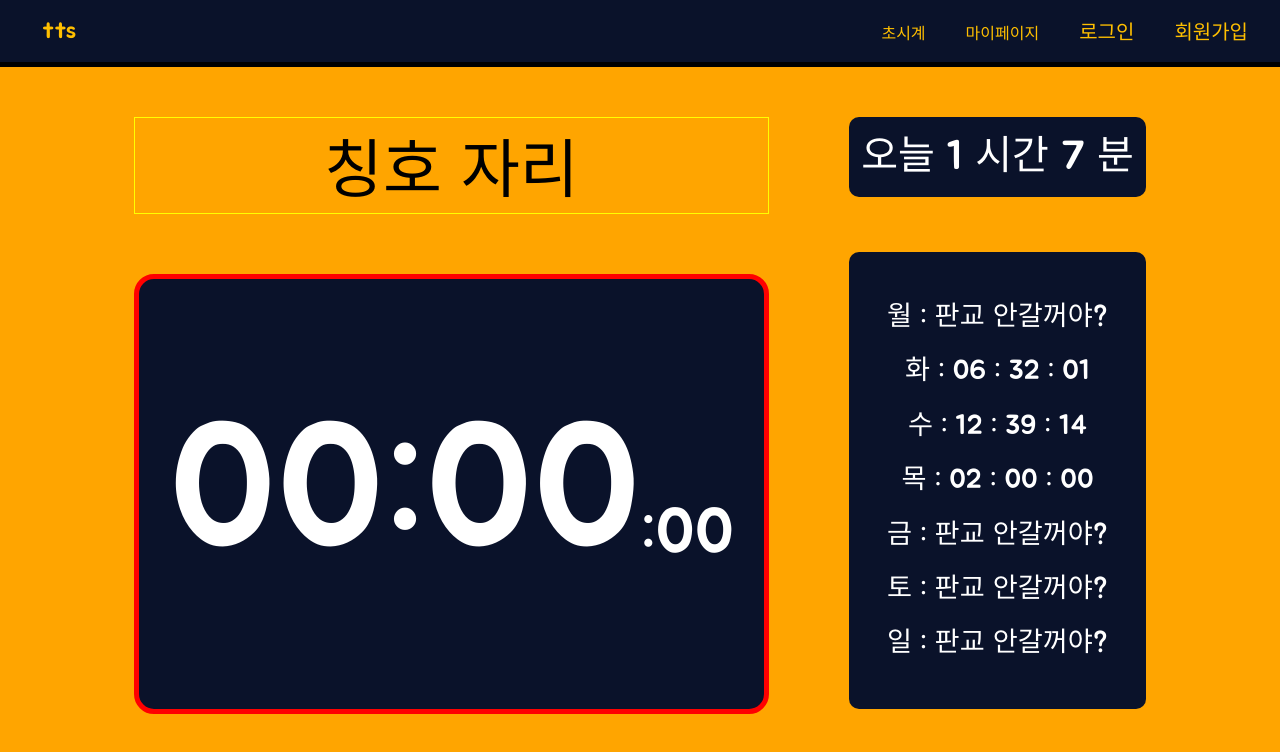
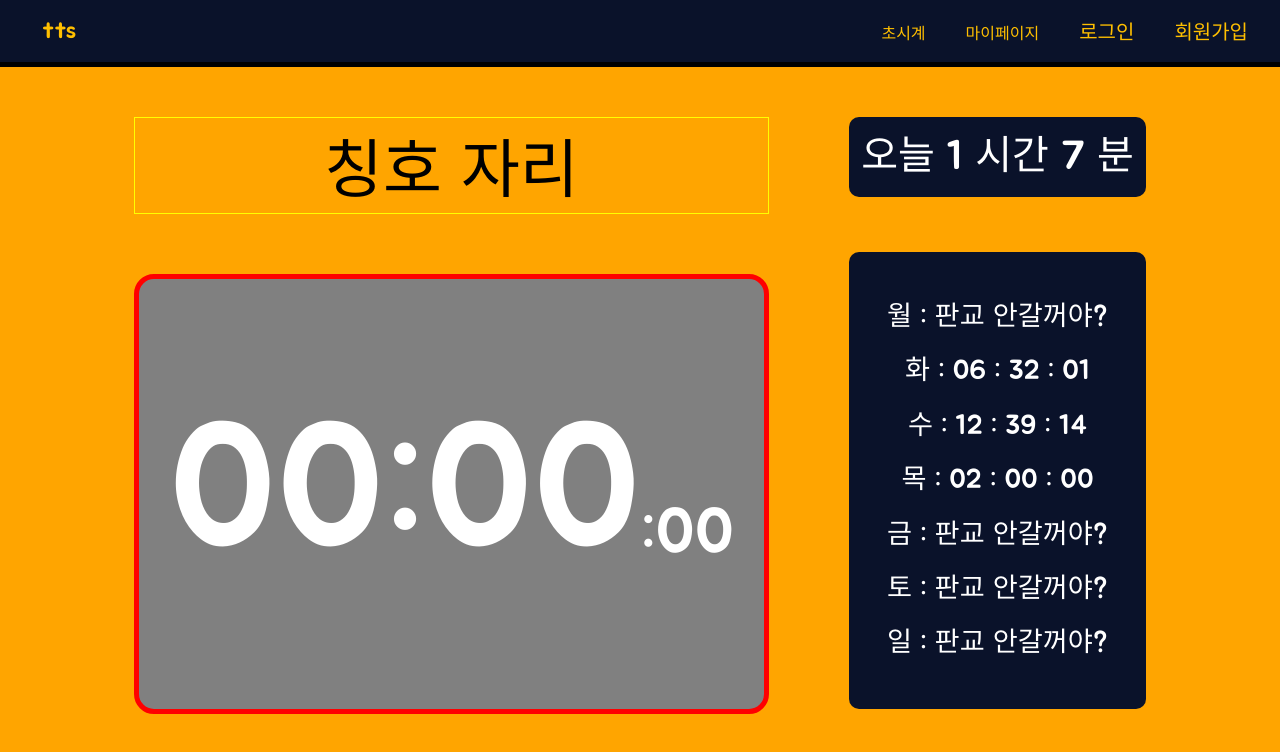
Before and after one commit to codestates/tts-client, a React (Create React App) app: page /main in a window 1280 px wide. In both pictures the pointer is over the element 451 px from the left and 493 px from the top of the page. Shown: the top 752 px of the page. Built offline with nearby package versions, Linux system fonts and the light colour scheme.

Commit message:
feat#18:ing

```diff
--- a/src/components/Clock.js
+++ b/src/components/Clock.js
@@ -23,7 +23,7 @@ function Clock() {
 
   return (
     <div
-      className={tickControl ? `clockGo` : `clockStop`}
+      className={tickControl ? `clockHover clockGo` : `clockHover clockStop`}
       onClick={() => {
         setTickControl(tickControl ? false : true);
         setTick(tick - tick);
--- a/src/componentsCss/Clock.css
+++ b/src/componentsCss/Clock.css
@@ -39,6 +39,10 @@
 .tick {
   font-size: 2rem;
   padding-top: 40px;
+}
+
+.clockHover:hover{
+  background-color: gray;
 }
 
 @media screen and (min-height: 1024px) {
```
